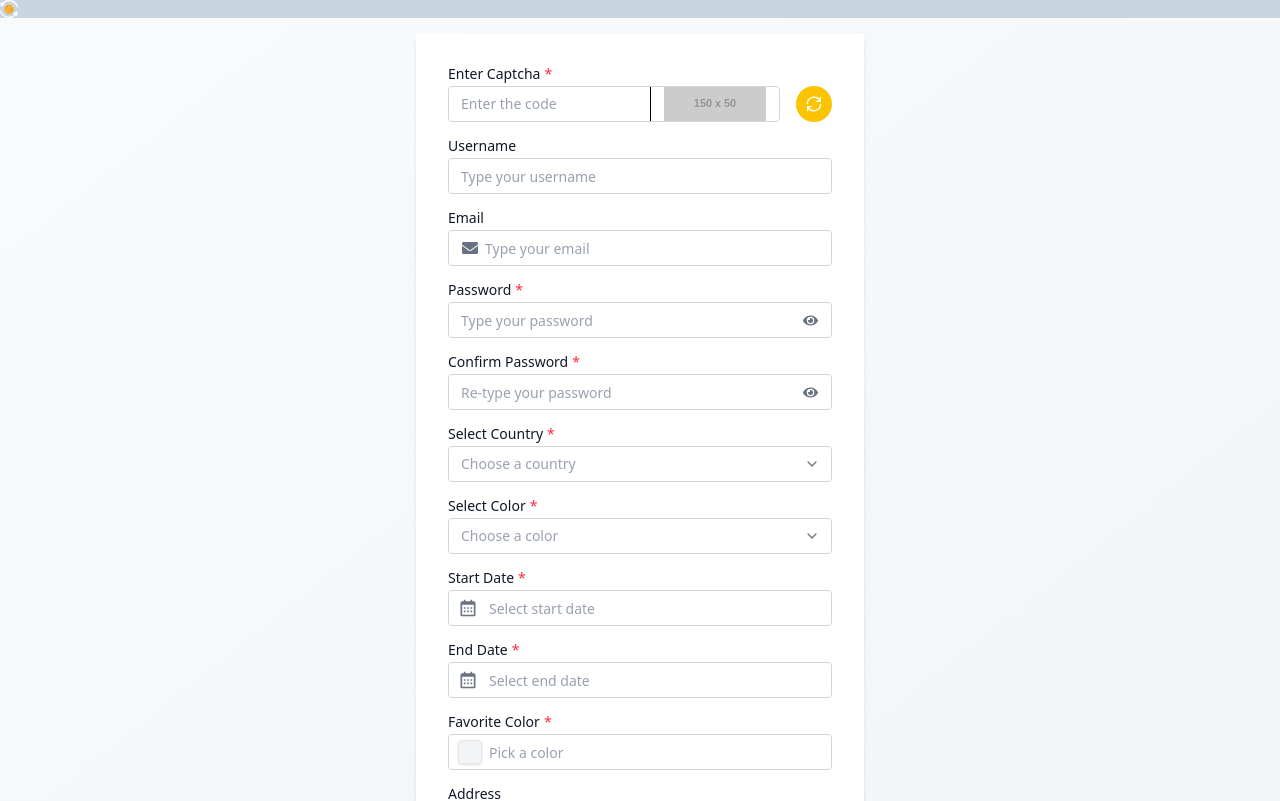
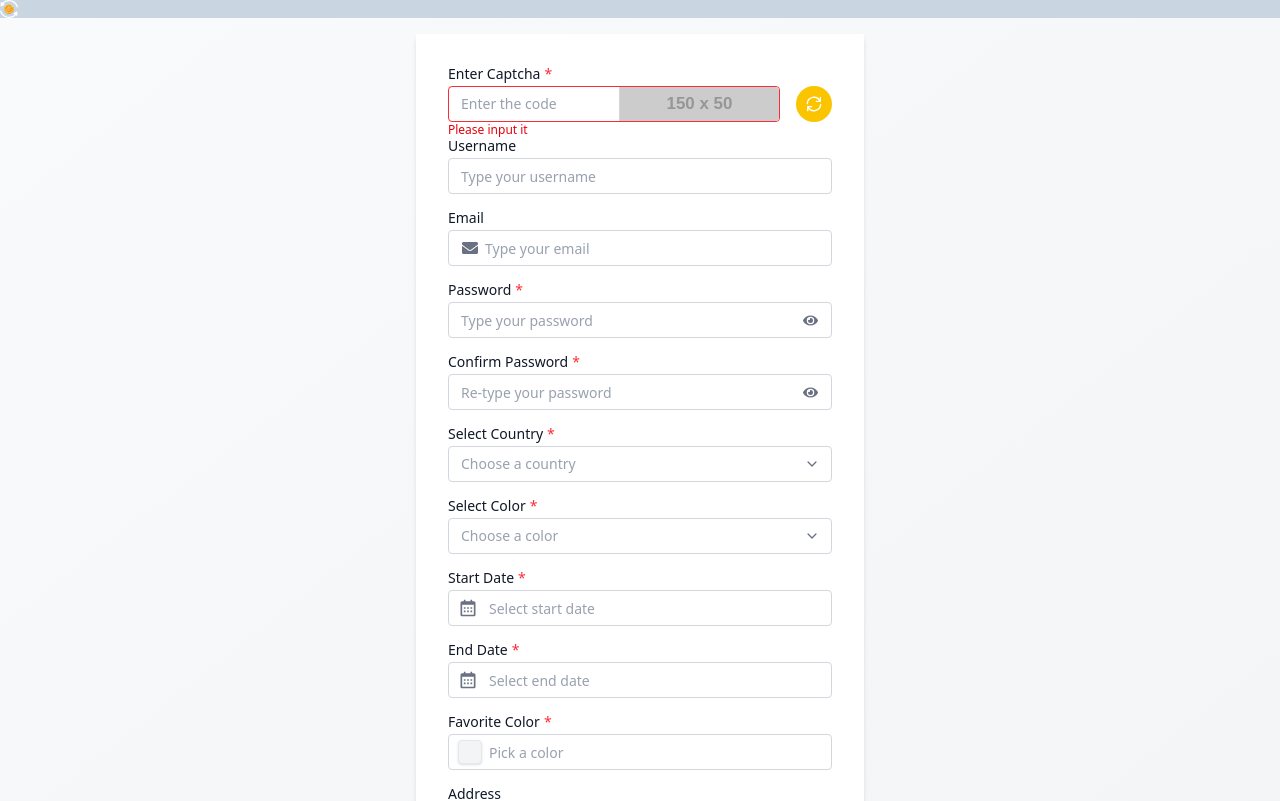
Before and after one commit to semet/syntech-component-library, a React (Vite) app: page / in a window 1280 px wide. Shown: the top 801 px of the page. Built offline with nearby package versions, Linux system fonts and the light colour scheme.

Commit message:
feat: enhance input styles and add error messages for better user feedback

```diff
--- a/src/components/CaptchaInput/styles.ts
+++ b/src/components/CaptchaInput/styles.ts
@@ -7,14 +7,14 @@ export const captchaInputStyles = tv({
     label: 'text-sm leading-4 font-medium text-gray-900',
     asterisk: 'ml-1 text-red-500',
     description: 'mb-1 text-xs text-gray-500',
-    inputContainer: 'flex items-center gap-4',
+    inputContainer: 'relative flex items-center gap-4',
     inputWrapper:
       'relative flex flex-1 items-center overflow-hidden transition-all duration-200',
     input:
       'w-full border-none bg-transparent text-gray-900 transition-all duration-200 outline-none placeholder:text-gray-400',
     captchaImageWrapper:
       'pointer-events-none absolute top-0 right-0 bottom-0 flex items-center justify-center overflow-hidden border-l',
-    captchaImage: 'h-full w-full object-contain',
+    captchaImage: 'h-full w-full object-cover',
     captchaSkeleton: 'h-full w-full',
     refreshButton:
       'bg-warning-800 hover:bg-warning-900 active:bg-warning-900 flex shrink-0 items-center justify-center rounded-full text-white transition-all duration-200 disabled:cursor-not-allowed disabled:opacity-60',
@@ -27,15 +27,15 @@ export const captchaInputStyles = tv({
       default: {
         inputWrapper:
           'border border-gray-300 bg-white focus-within:border-blue-400! focus-within:ring-1 focus-within:ring-blue-300 hover:border-gray-400',
-        captchaImage: 'border-l-gray-300',
+        captchaImageWrapper: 'border-l-gray-300',
       },
       filled: {
         inputWrapper:
           'border border-transparent bg-gray-100 focus-within:border-blue-400 focus-within:bg-white focus-within:ring-1 focus-within:ring-blue-300 hover:bg-gray-200',
-        captchaImage: 'border-l-gray-200',
+        captchaImageWrapper: 'border-l-gray-200',
       },
       unstyled: {
-        inputWrapper: 'border-none bg-transparent p-0',
+        captchaImageWrapper: 'border-none bg-transparent p-0',
         input: 'p-0',
       },
     },
@@ -43,35 +43,35 @@ export const captchaInputStyles = tv({
       xs: {
         inputWrapper: 'h-7 rounded-xs',
         input: 'pl-2 text-xs',
-        captchaImage: 'w-28',
+        captchaImageWrapper: 'w-28',
         refreshButton: 'size-7',
         refreshIcon: 'size-3.5',
       },
       sm: {
         inputWrapper: 'h-9',
         input: 'pl-3 text-sm',
-        captchaImage: 'w-32',
+        captchaImageWrapper: 'w-40',
         refreshButton: 'size-9',
         refreshIcon: 'size-4',
       },
       md: {
         inputWrapper: 'h-10 rounded-md',
         input: 'pl-4 text-base',
-        captchaImage: 'w-36',
+        captchaImageWrapper: 'w-40',
         refreshButton: 'size-10',
         refreshIcon: 'size-5',
       },
       lg: {
         inputWrapper: 'h-12 rounded-lg',
         input: 'pl-4 text-lg',
-        captchaImage: 'w-40',
+        captchaImageWrapper: 'w-40',
         refreshButton: 'size-12',
         refreshIcon: 'size-6',
       },
       xl: {
         inputWrapper: 'h-14 rounded-xl',
         input: 'pl-4 text-xl',
-        captchaImage: 'w-44',
+        captchaImageWrapper: 'w-40',
         refreshButton: 'size-14',
         refreshIcon: 'size-7',
       },
@@ -96,7 +96,7 @@ export const captchaInputStyles = tv({
     hasError: {
       true: {
         inputWrapper:
-          'border-red-500 focus-within:border-red-400 focus-within:ring-1 focus-within:ring-red-300',
+          'border-red-500 focus-within:border-red-400! focus-within:ring-1 focus-within:ring-red-300! hover:border-red-400',
       },
     },
     disabled: {
@@ -108,6 +108,7 @@ export const captchaInputStyles = tv({
       true: {
         inputWrapper: 'cursor-wait',
         refreshButton: 'cursor-wait',
+        refreshIcon: 'animate-spin',
       },
     },
   },
--- a/src/components/ComboBox/styles.ts
+++ b/src/components/ComboBox/styles.ts
@@ -102,7 +102,7 @@ export const comboBoxStyles = tv({
     hasError: {
       true: {
         control:
-          'border-red-500 focus-within:border-red-400 focus-within:ring-1 focus-within:ring-red-300',
+          'border-red-500! focus-within:border-red-400! focus-within:ring-1 focus-within:ring-red-300! hover:border-red-400!',
       },
     },
     disabled: {
--- a/src/components/DatePicker/styles.ts
+++ b/src/components/DatePicker/styles.ts
@@ -86,7 +86,7 @@ export const datePickerStyles = tv({
     hasError: {
       true: {
         input:
-          'border-red-500 focus:border-red-400 focus:ring-1 focus:ring-red-300',
+          'border-red-500 hover:border-red-400 focus:border-red-400 focus:ring-1 focus:ring-red-300',
       },
     },
     disabled: {
--- a/src/components/PasswordInput/styles.ts
+++ b/src/components/PasswordInput/styles.ts
@@ -85,7 +85,7 @@ export const passwordInputStyles = tv({
     hasError: {
       true: {
         input:
-          'border-red-500 focus:border-red-400 focus:ring-1 focus:ring-red-300',
+          'border-red-500 hover:border-red-400 focus:border-red-400 focus:ring-1 focus:ring-red-300',
       },
     },
     disabled: {
--- a/src/components/TextInput/styles.ts
+++ b/src/components/TextInput/styles.ts
@@ -78,7 +78,7 @@ export const textInputStyles = tv({
     hasError: {
       true: {
         input:
-          'border-red-500 focus:border-red-400 focus:ring-1 focus:ring-red-300',
+          'border-red-500 hover:border-red-400 focus:border-red-400 focus:ring-1 focus:ring-red-300',
       },
     },
     disabled: {
--- a/src/components/Textarea/styles.ts
+++ b/src/components/Textarea/styles.ts
@@ -64,7 +64,7 @@ export const textareaStyles = tv({
     hasError: {
       true: {
         textarea:
-          'border-red-500 focus:border-red-400 focus:ring-1 focus:ring-red-300',
+          'border-red-500 hover:border-red-400 focus:border-red-400 focus:ring-1 focus:ring-red-300',
       },
     },
     disabled: {
--- a/src/examples/SimpleFormExample.tsx
+++ b/src/examples/SimpleFormExample.tsx
@@ -167,6 +167,7 @@ export default function SimpleFormExample() {
             placeholder="Enter the code"
             image="https://placehold.co/150x50/e0dcdc/ffffff?text=ABC123"
             withAsterisk
+            error="Please input it"
           />
           <TextInput
             label="Username"
```
